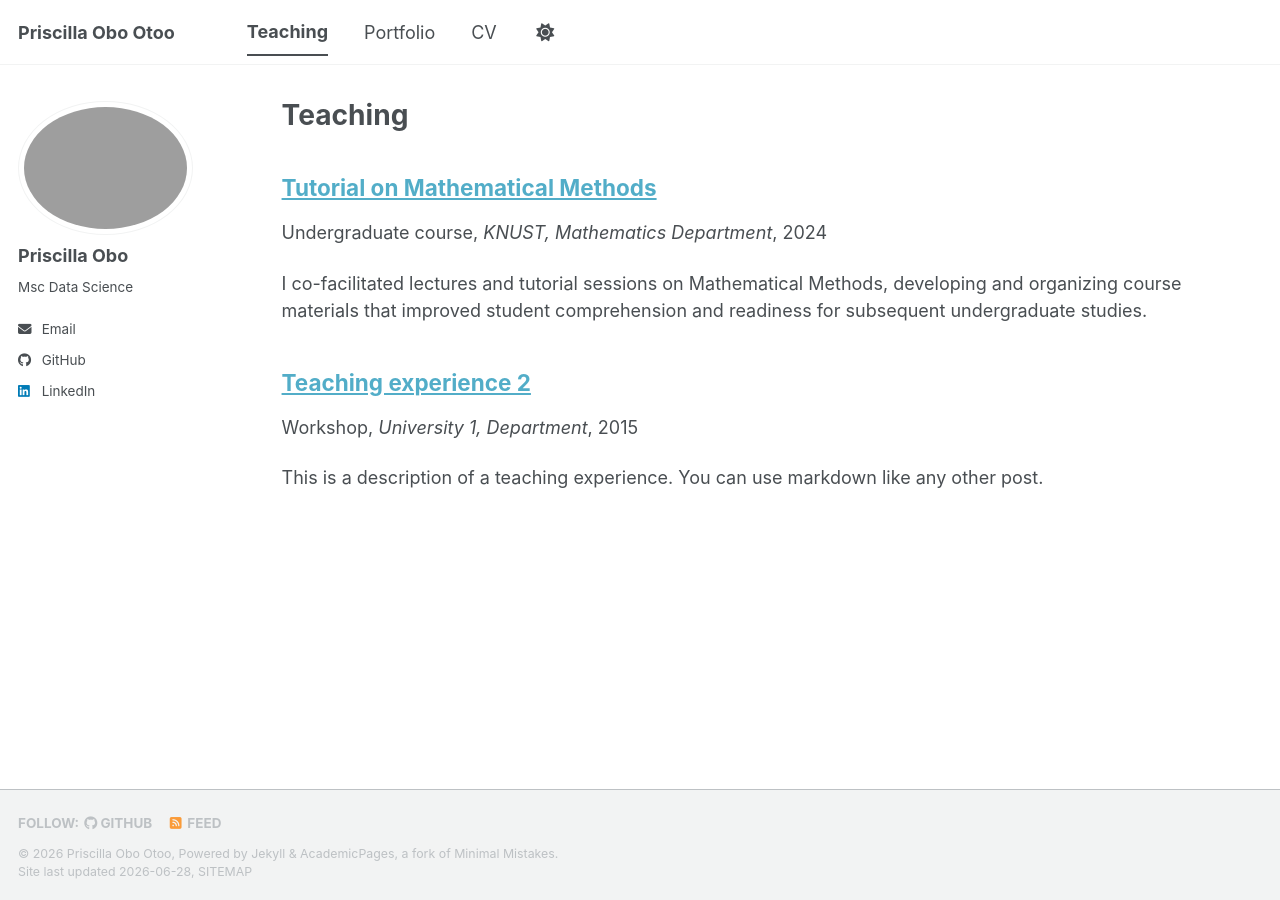
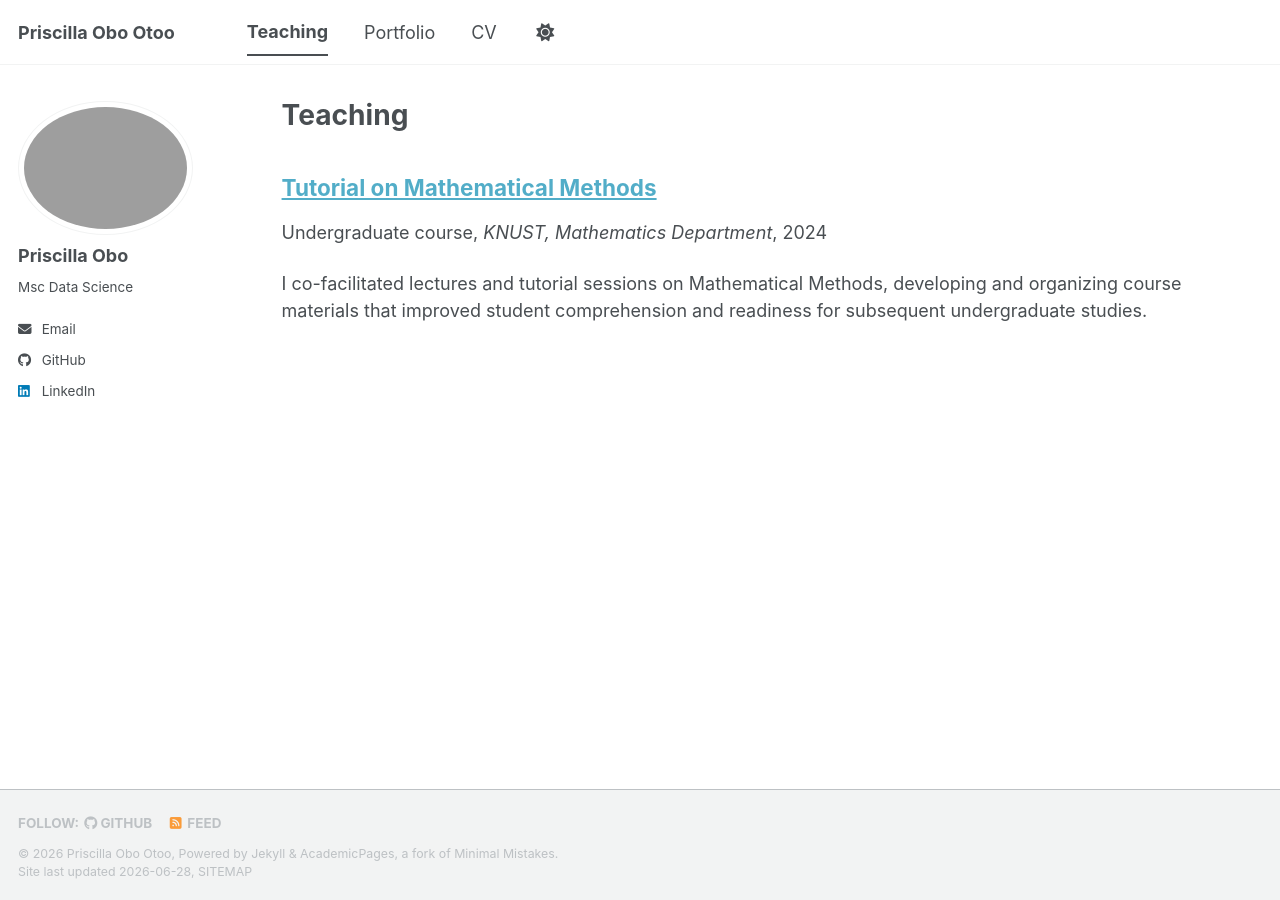
Before and after one commit to priscilla-obo-otoo/priscilla-obo-otoo.github.io, a Jekyll site: the page built from _pages/teaching.html, in a window 1280 px wide. Built offline with Jekyll 4.4.1, drawn with Linux system fonts in a browser that asks for light colours; a script bundle is joined from its source files by our own code; library files that are not in the unit come from our copies.

Commit message:
teaching experience modification

```diff
--- a/_teaching/2015-spring-teaching-2.md
+++ /dev/null
@@ -1,20 +0,0 @@
----
-title: "Teaching experience 2"
-collection: teaching
-type: "Workshop"
-permalink: /teaching/2015-spring-teaching-1
-venue: "University 1, Department"
-date: 2015-01-01
-location: "City, Country"
----
-
-This is a description of a teaching experience. You can use markdown like any other post.
-
-Heading 1
-======
-
-Heading 2
-======
-
-Heading 3
-======
--- a/_teaching/2014-spring-teaching-1.md
+++ b/_teaching/tutorial-math-methods.md
@@ -2,7 +2,7 @@
 title: "Tutorial on Mathematical Methods"
 collection: teaching
 type: "Undergraduate course"
-# permalink: /teaching/2014-spring-teaching-1
+# permalink: teaching/tutorial-math-methods
 venue: "KNUST, Mathematics Department"
 date: 2024-10-02
 location: "Kumasi, Ghana"
```
